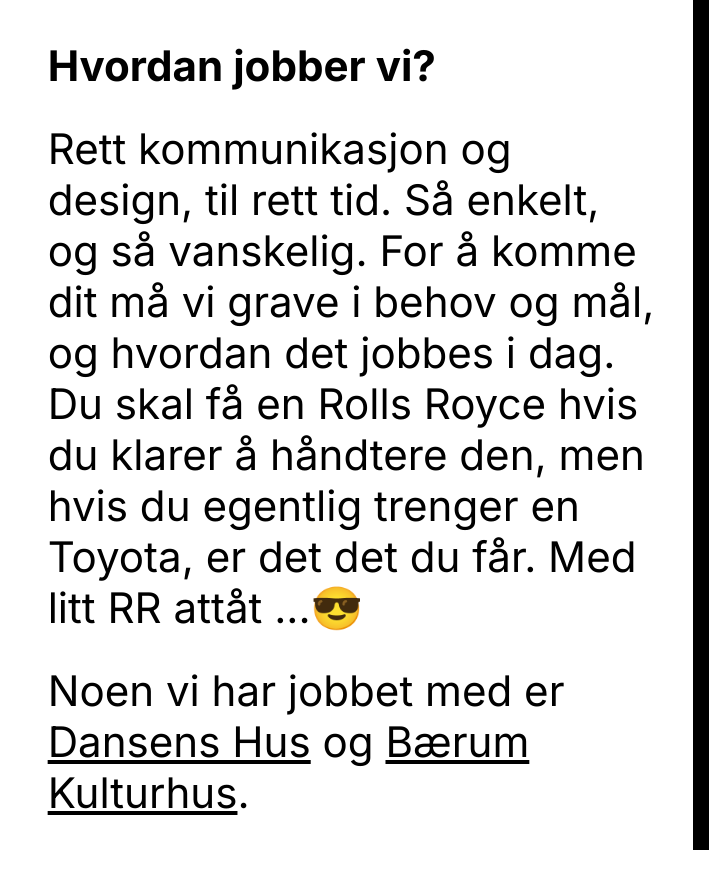
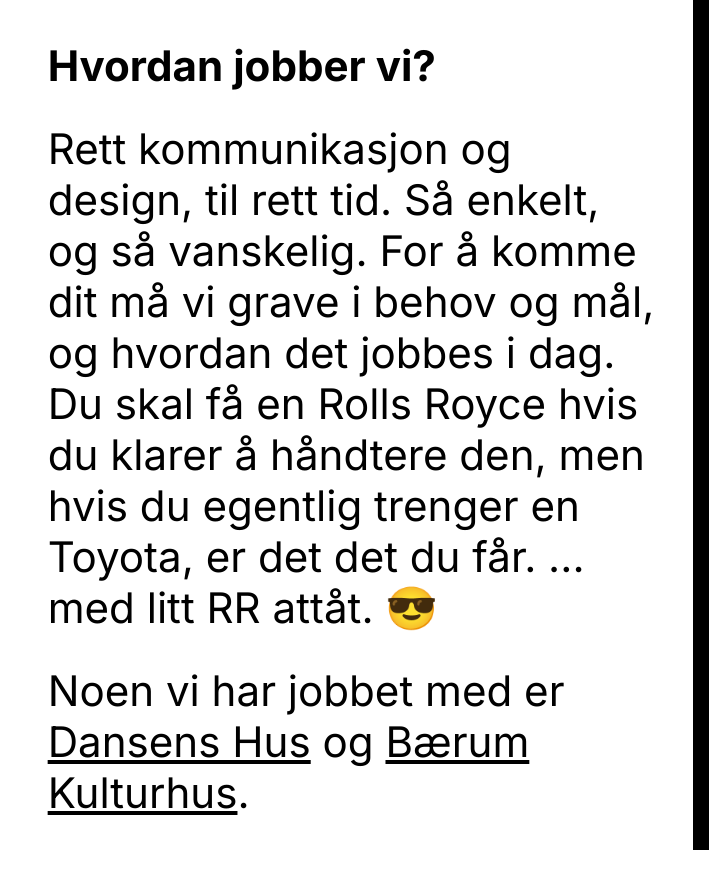
Before and after one commit to AMarlonG/magefolelsen, a Next.js app: page /om-magefolelsen in a window 1280 px wide. Shown: the part 1680-2569 px from the top of the page, without its empty margins (555-1280 px from the left). Built offline with nearby package versions, Linux system fonts and the light colour scheme.

Commit message:
Updated text and deployed to Vercel

```diff
--- a/app/om-magefolelsen/page.tsx
+++ b/app/om-magefolelsen/page.tsx
@@ -43,7 +43,7 @@ export default function AboutPage() {
               vanskelig. For å komme dit må vi grave i behov og mål, og hvordan
               det jobbes i dag. Du skal få en Rolls Royce hvis du klarer å
               håndtere den, men hvis du egentlig trenger en Toyota, er det det
-              du får. Med litt RR attåt ...😎
+              du får. ... med litt RR attåt. 😎
             </p>
             <p>
               Noen vi har jobbet med er{' '}
```
